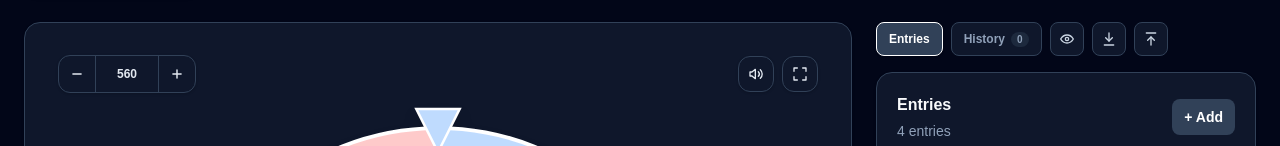
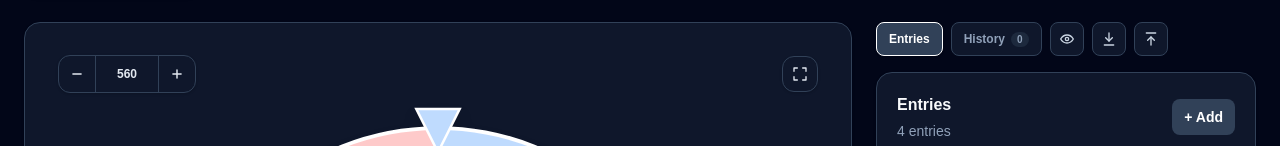
Before and after one commit to Franklindot04/spin-the-wheel, a Next.js app: page / in a window 1280 px wide. Shown: the part 173-319 px from the top of the page. Built offline with nearby package versions, Linux system fonts and the light colour scheme.

Commit message:
fix: persist the wheel size and remove the inert mute button

```diff
--- a/app/components/Wheel.tsx
+++ b/app/components/Wheel.tsx
@@ -210,48 +210,6 @@ function getInitialPointerColor(
   );
 }
 
-function SpeakerIcon({
-  muted,
-}: {
-  muted: boolean;
-}) {
-  if (muted) {
-    return (
-      <svg
-        viewBox="0 0 24 24"
-        aria-hidden="true"
-        className="h-4 w-4"
-        fill="none"
-        stroke="currentColor"
-        strokeWidth="2"
-        strokeLinecap="round"
-        strokeLinejoin="round"
-      >
-        <path d="M11 5 6 9H3v6h3l5 4V5Z" />
-        <path d="m19 9-6 6" />
-        <path d="m13 9 6 6" />
-      </svg>
-    );
-  }
-
-  return (
-    <svg
-      viewBox="0 0 24 24"
-      aria-hidden="true"
-      className="h-4 w-4"
-      fill="none"
-      stroke="currentColor"
-      strokeWidth="2"
-      strokeLinecap="round"
-      strokeLinejoin="round"
-    >
-      <path d="M11 5 6 9H3v6h3l5 4V5Z" />
-      <path d="M15.5 8.5a5 5 0 0 1 0 7" />
-      <path d="M18.5 5.5a9 9 0 0 1 0 13" />
-    </svg>
-  );
-}
-
 function FullscreenIcon({
   active,
 }: {
@@ -352,9 +310,6 @@ export default function Wheel({
       wheelSize ?? DEFAULT_SIZE,
     ),
   );
-
-  const [muted, setMuted] =
-    useState(false);
 
   const [
     fullscreen,
@@ -717,36 +672,6 @@ export default function Wheel({
         <div className="flex items-center gap-2">
           <button
             type="button"
-            onClick={() =>
-              setMuted(
-                (current) =>
-                  !current,
-              )
-            }
-            disabled={spinning}
-            className={`flex h-9 w-9 items-center justify-center rounded-xl border shadow-sm transition focus-visible:outline-none focus-visible:ring-2 focus-visible:ring-current focus-visible:ring-offset-2 focus-visible:ring-offset-transparent disabled:cursor-not-allowed disabled:opacity-40 ${
-              theme
-                ? `${theme.controlClass} ${theme.controlHoverClass}`
-                : "border-slate-300 bg-white text-slate-800 hover:bg-slate-100"
-            }`}
-            aria-label={
-              muted
-                ? "Unmute wheel"
-                : "Mute wheel"
-            }
-            title={
-              muted
-                ? "Unmute"
-                : "Mute"
-            }
-          >
-            <SpeakerIcon
-              muted={muted}
-            />
-          </button>
-
-          <button
-            type="button"
             onClick={
               toggleFullscreen
             }
--- a/app/page.tsx
+++ b/app/page.tsx
@@ -1037,7 +1037,12 @@ export default function Home() {
             .settings
             .spinDuration} pointerMatchSliceColor={activeWheel
             .settings
-            .pointerMatchSliceColor} accentClass={actionAccentClass} accentHoverClass={actionHoverClass} theme={theme}/>
+            .pointerMatchSliceColor} wheelSize={activeWheel.settings.wheelSize} onWheelSizeChange={(size) => updateActiveWheel({
+                settings: {
+                    ...activeWheel.settings,
+                    wheelSize: size,
+                },
+            })} accentClass={actionAccentClass} accentHoverClass={actionHoverClass} theme={theme}/>
           </div>
           {mode === "quiz" &&
             !quizStarted && (<div className={`mx-auto mt-6 max-w-2xl rounded-2xl border p-6 shadow-sm ${theme.borderClass} ${theme.surfaceClass}`}>
```
